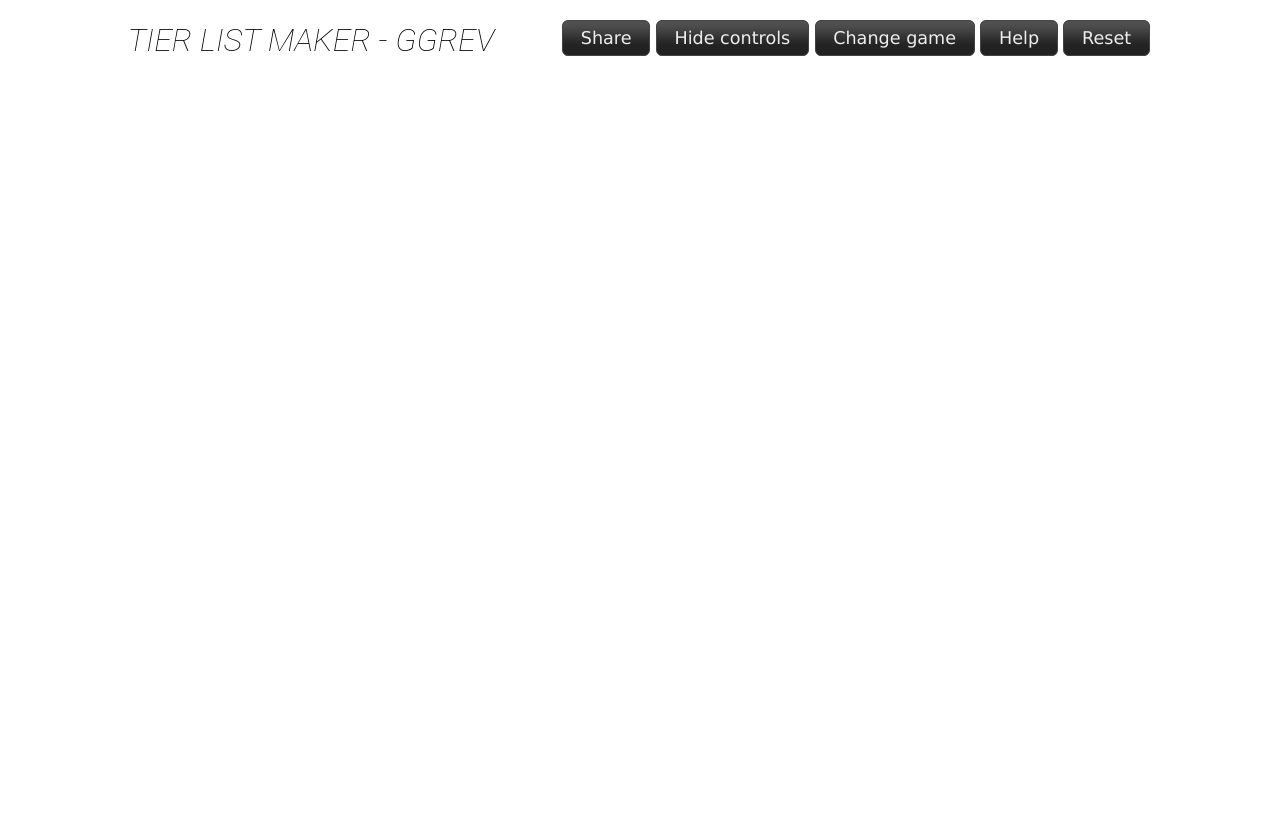
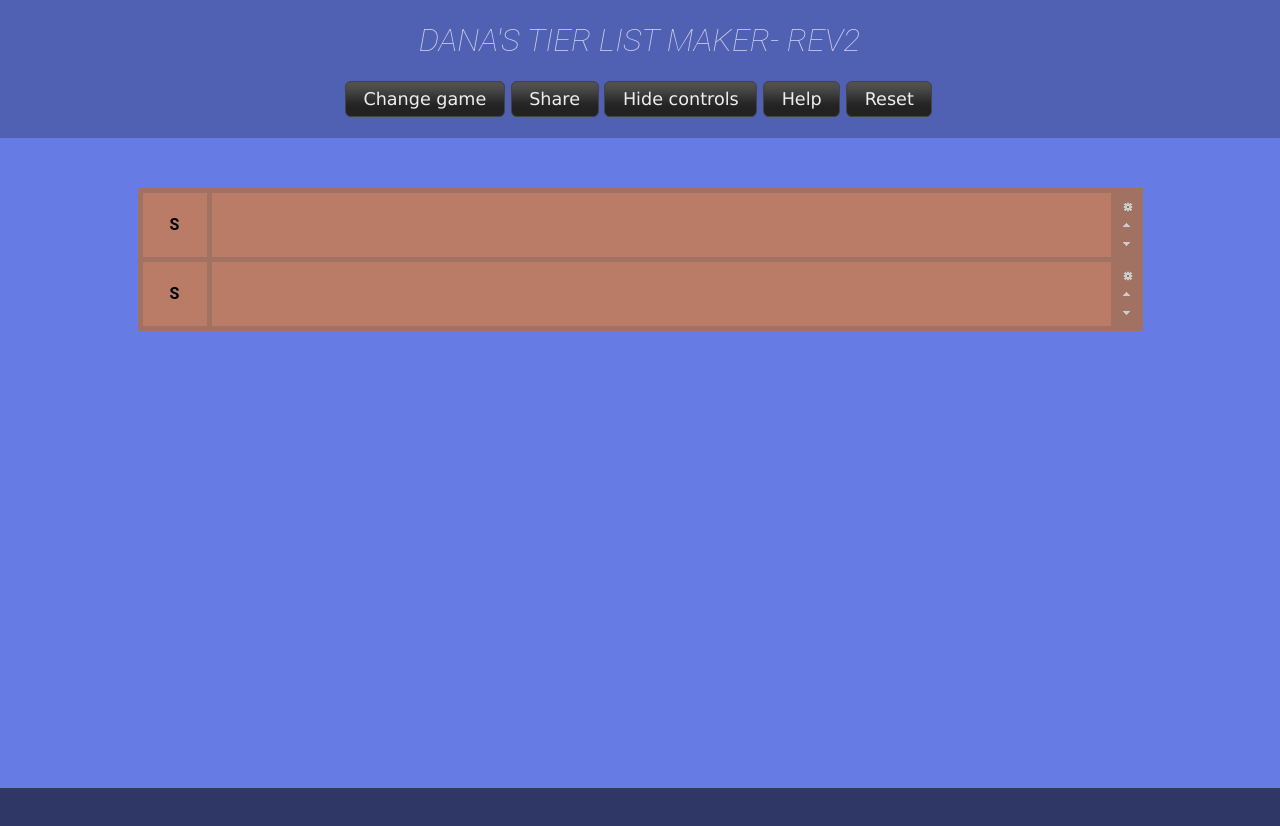
Before and after one commit to razmord/ejercicios-javascript, a website: page jquery1/tierlist.html in a window 1280 px wide. Before the commit the page ends 800 px from the top, so only its background shows below. Drawn offline with Linux system fonts and the light colour scheme.

Commit message:
avances tierlist

```diff
--- a/jquery1/tierlist.css
+++ b/jquery1/tierlist.css
@@ -9,15 +9,18 @@ html,body{
 body {
 	font-family: 'Roboto', sans-serif;
 	text-align: center;
+	background-color: #5060B2;
 }
 
 #controls {
+
 	width: 80%;
 	height: 80px;
 	margin: 0 auto;
 	padding-right: 1px;
 	text-align: left;
 	vertical-align: middle;
+	color: #CBD0EA;
 }
 
 h1 {
@@ -29,10 +32,78 @@ h1 {
 
 #controls h1 {
 	display:inline-block;
+
 }
 
 #buttons {
 	display:inline-block;
-	float:right;
+	float: right;
 	margin-top:20px;
 }
+
+#tierlist {
+	background-color: #677BE5;
+	height:600px;
+	padding-top:50px;
+}
+#tabla{
+	background-color: #BA7C67;
+	height: 100px;
+	margin: 0 auto;
+	width: 1000px;
+	display:table;
+	border-collapse: collapse;
+}
+.row{
+	display:table-row;
+}
+.row>.tier,.row>.tier-sort,.row>.tier-buttons{
+	border: solid 5px  #A17161;
+	vertical-align: middle;
+	display: table-cell;
+}
+.tier{
+	min-width: 48px;
+    height: 64px;
+	transition: background .3s;
+}
+.label{
+	min-width: 56px;
+    max-width: 128px;
+    line-height: 16px;
+    text-align: center;
+    border: none;
+    font-weight: 600;
+    margin: 0;
+    display: inline-block;
+    padding: 4px;
+}
+.tier-sort{
+	width: 960px;
+    min-height: 64px;
+    text-align: left;
+}
+.tier-buttons{
+	background-color: #A17161;
+	padding:3px;
+}
+#personajes{
+	background-color: #2E3766;
+	height:100vh;
+}
+
+@media (max-width: 1420px){
+	#controls{
+		text-align: center;
+		height: 117px;
+	}
+	#controls > h1{
+		display: block;
+		text-align: center;
+	}
+	#buttons {
+		display:inline-block;
+		float: none;
+		margin-top: 0;
+	}
+}
--- a/jquery1/tierlist.html
+++ b/jquery1/tierlist.html
@@ -10,21 +10,62 @@
 <link href="tierlist.css" rel="stylesheet">
 <body>
     <div id="controls">
-            <h1>TIER LIST MAKER - <span>ggrev</span></h1>
+            <h1>DANA'S TIER LIST MAKER- <span>REV2</span></h1>
             <div id="buttons">
+                <button id="game">Change game</button>
                 <button id="screenshot">Share</button>
                 <button id="hidebuttons">Hide controls</button>
-                <button id="game">Change game</button>
-                <button id="help">Help</button>
+                <button id="help-link">Help</button>
                 <button id="reset">Reset</button>
             </div>
         </div>
         <div id="tierlist">
+            <div id="tabla">
+                <div class="row">
+                    <div class="tier" contenteditable="true"><span class="label">S</span></div>
+                    <div class="tier-sort"></div>
+                    <div class="tier-buttons">
+                            <span class="ui-icon ui-icon-gear"></span>
+                            <span class="ui-icon ui-icon-triangle-1-n"></span>
+                            <span class="ui-icon ui-icon-triangle-1-s"></span>
+                    </div>
+                </div>
+                <div class="row">
+                        <div class="tier" contenteditable="true"><span class="label">S</span></div>
+                        <div class="tier-sort"></div>
+                        <div class="tier-buttons">
+                            <span class="ui-icon ui-icon-gear"></span>
+                            <span class="ui-icon ui-icon-triangle-1-n"></span>
+                            <span class="ui-icon ui-icon-triangle-1-s"></span>
+                        </div>
+                </div>
+            </div>
         </div>
+        <div id="personajes">
+        </div>
+
+        <!-- ui-dialog -->
+    <div id="help-dialog" title="Help">
+            <p>This is a Tier List Maker made by Dana for the FGC ESP Discord</p>
+            <p>You can change the game you are using by clicking on "Change game" in the top bar.</p>
+            <p><strong>You can share editable versions of your tierlist.</strong> Click on the "Share" button and you will see a textbox that contains a code. Copy and share this with others so that they can edit your tierlist.</p>
+            <p>You can start over by pressing reset.</p>
+  </div>
 </body>
 <script src="external/jquery/jquery.js"></script>
 <script src="jquery-ui.js"></script>
 <script>
         $( "#buttons>button" ).button();
+
+        $( "#help-dialog" ).dialog({
+        autoOpen: false,
+        width: 600,
+    });
+
+        // Enlace para abrir el dialogo de ayuda
+        $( "#help-link" ).click(function( event ) {
+            $( "#help-dialog" ).dialog( "open" );
+            event.preventDefault();
+        });
 </script>
 </html>
```
Also changed, not shown: jquery1/index.html (+1 -1 lines).
